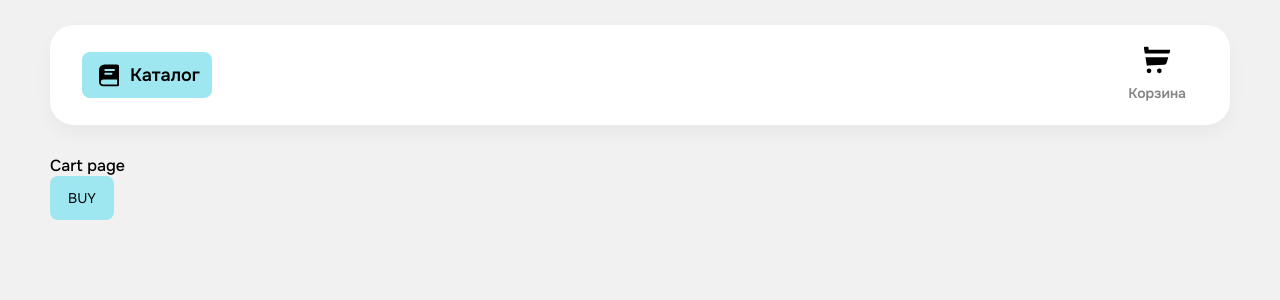
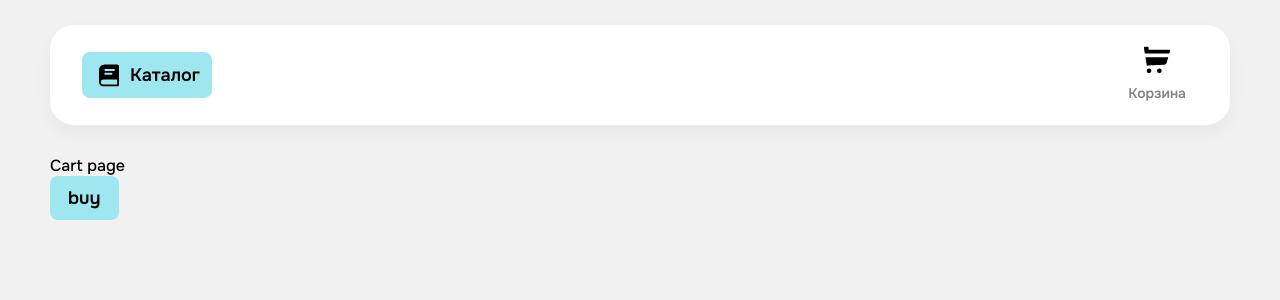
Before and after one commit to RenatAllakhyarov/frontend-template, a Next.js app: page /cart in a window 1280 px wide. Shown: the top 300 px of the page. Built offline with nearby package versions, Linux system fonts and the light colour scheme.

Commit message:
fix: Removed my changes in StyledButton/style.css

```diff
--- a/src/components/StyledButton/style.css
+++ b/src/components/StyledButton/style.css
@@ -5,10 +5,6 @@ button {
 }
 
 .default-styled-button {
-    font-size: 20px;
-    font-size: 14px;
-    font-weight: 500;
-    text-transform: uppercase;
     padding: 10px 18px;
     border-radius: var(--button-border-radius, 8px);
 
```
